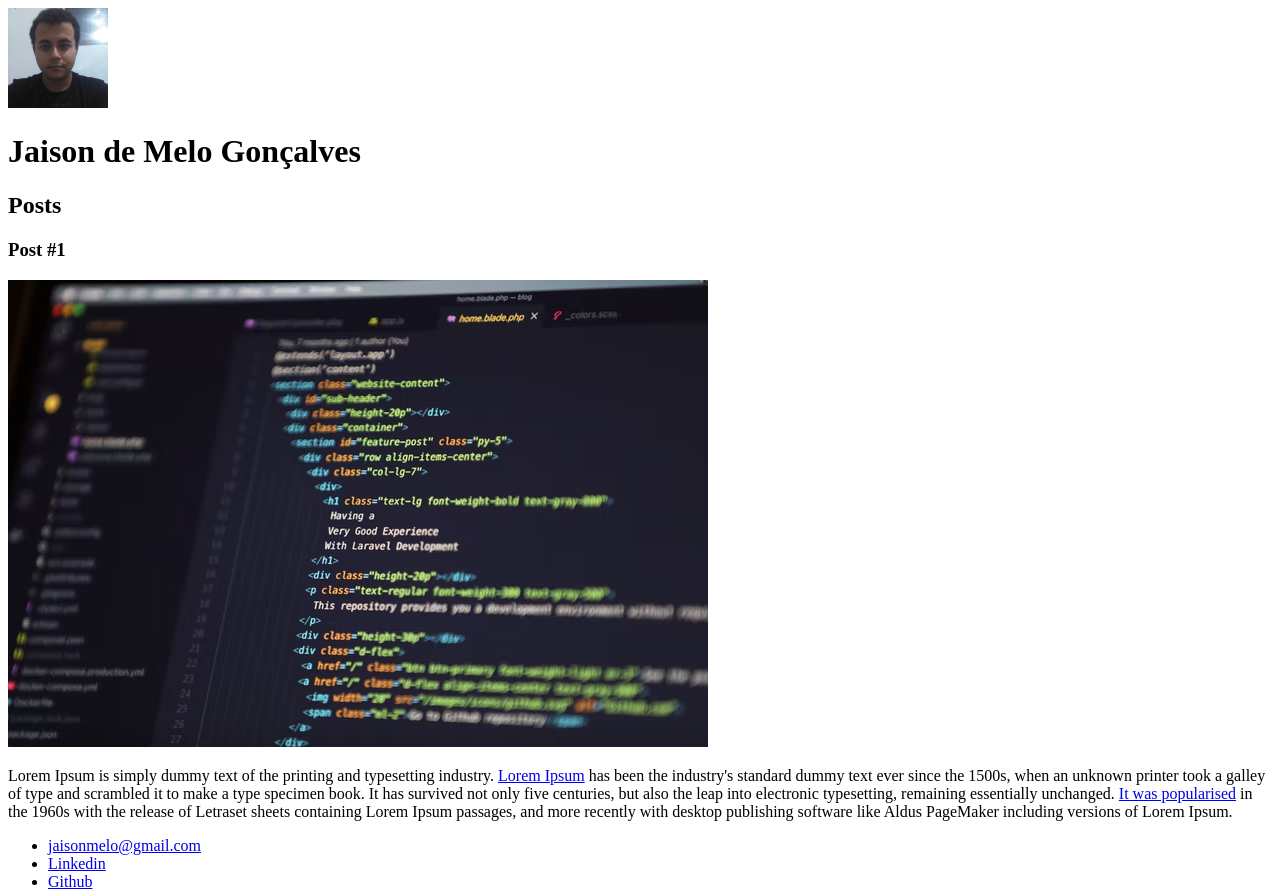
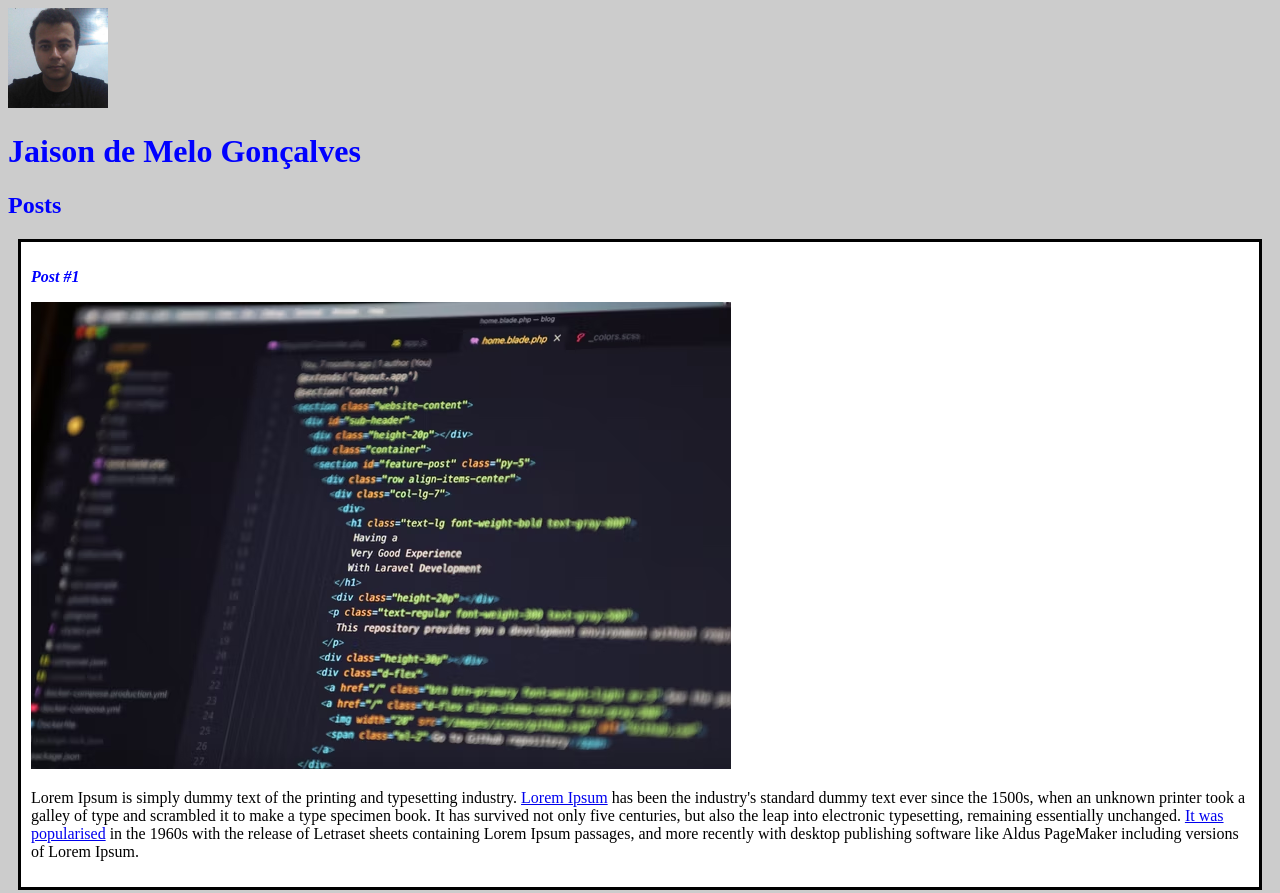
Before and after one commit to jaisonmelo/Introdu-o-a-cria-o-de-websites, a plain HTML site: page front/index.html in a window 1280 px wide. Shown: the top 893 px of the page. Drawn offline with Linux system fonts and the light colour scheme.

Commit message:
introdução ao css

```diff
--- a/front/index.html
+++ b/front/index.html
@@ -5,23 +5,24 @@
     <meta http-equiv="X-UA-Compatible" content="IE=edge">
     <meta name="viewport" content="width=device-width, initial-scale=1.0">
     <title>Jaison de Melo</title>
+    <link rel="stylesheet" href="style.css">
 </head>
 <body>
     <header>
         <img src="../media/1532538958961.jpg" style="width: 100px; heigth: 100px" alt="foto autor">
-        <h1>
+        <h1 id="title">
             Jaison de Melo Gonçalves
         </h1>
     </header>
     <section>
         <header>
-            <h2>
+            <h2 class="subTitle">
                 Posts
             </h2>
         </header>
-        <article>
+        <article class="post">
             <header>
-                <h3>
+                <h3 class="postTitle">
                     Post #1
                 </h3>
                 <img src="../media/photo-1607706189992-eae578626c86.avif" alt="Editor de texto contendo código html">
--- /dev/null
+++ b/front/style.css
@@ -0,0 +1,19 @@
+body {
+background-color: #ccc;
+}
+
+#title, .subTitle, .postTitle {
+    color: blue;
+}
+
+.postTitle {
+    font-size: 16px;
+    font-style: italic;
+}
+
+.post {
+    background-color: #fff;
+    padding: 10px;
+    border: 3px solid #000;
+    margin: 10px;
+}
```
